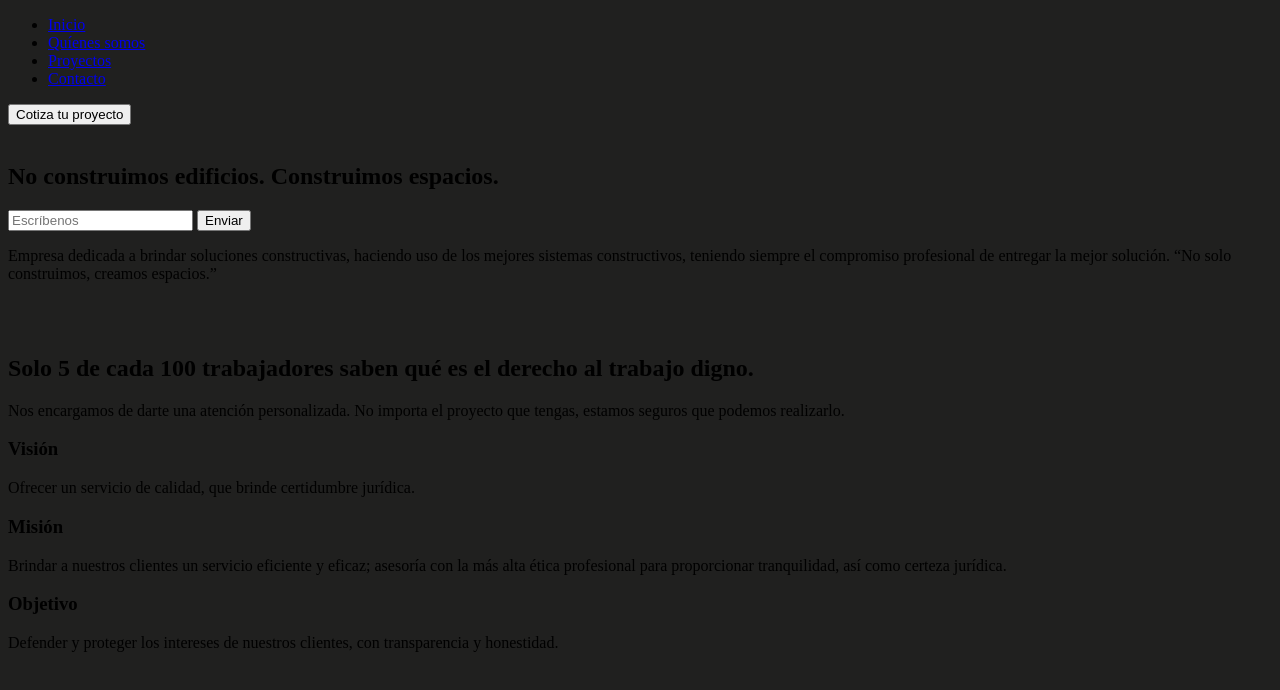
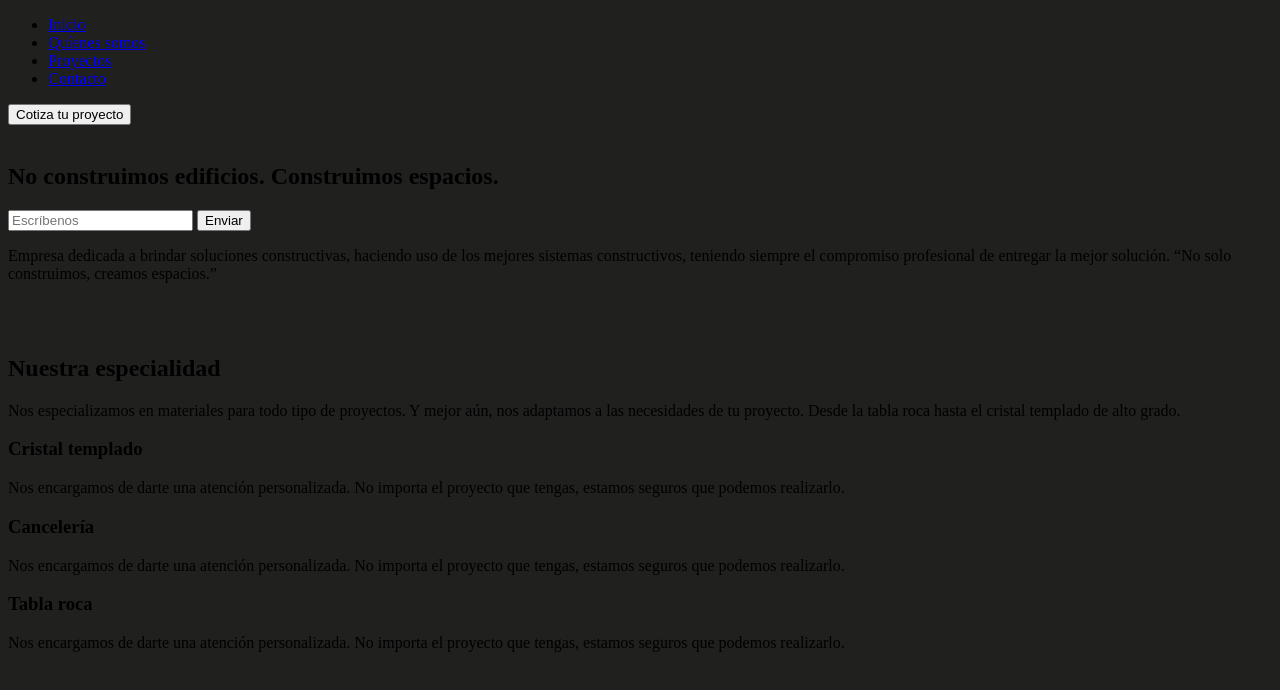
Before and after one commit to dobletaptap/pegaso, a plain HTML site: page index.html in a window 1280 px wide. Drawn offline with Linux system fonts and the light colour scheme.

Commit message:
changed imagefeat texts

```diff
--- a/index.html
+++ b/index.html
@@ -37,26 +37,20 @@
     <section class="c-imagefeat">
         <img class="c-imagefeat__image" src="./img/image-1.png" alt="">
         <div class="c-imagefeat__text-container">
-            <h2 class="c-imagefeat__title">Solo 5 de cada 100 trabajadores saben qué es el derecho al trabajo digno.
-            </h2>
-            <p class="c-imagefeat__text">Nos encargamos de darte una atención personalizada. No importa el proyecto
-                que tengas, estamos seguros que podemos realizarlo.</p>
+            <h2 class="c-imagefeat__title">Nuestra especialidad</h2>
+            <p class="c-imagefeat__text">Nos especializamos en materiales para todo tipo de proyectos. Y mejor aún, nos adaptamos a las necesidades de tu proyecto. Desde la tabla roca hasta el cristal templado de alto grado.</p>
                 <div class="c-columns c-columns--three">
                     <div class="c-columns__element">
-                        <h3 class="c-columns__element-title">Visión</h3>
-                        <p class="c-columns__element-text">Ofrecer un servicio de calidad, que brinde certidumbre jurídica.
-                        </p>
+                        <h3 class="c-columns__element-title">Cristal templado</h3>
+                        <p class="c-columns__element-text">Nos encargamos de darte una atención personalizada. No importa el proyecto que tengas, estamos seguros que podemos realizarlo.</p>
                     </div>
                     <div class="c-columns__element">
-                        <h3 class="c-columns__element-title">Misión</h3>
-                        <p class="c-columns__element-text">Brindar a nuestros clientes un servicio eficiente y eficaz;
-                            asesoría con la más alta ética profesional para proporcionar tranquilidad, así como certeza
-                            jurídica.</p>
+                        <h3 class="c-columns__element-title">Cancelería</h3>
+                        <p class="c-columns__element-text">Nos encargamos de darte una atención personalizada. No importa el proyecto que tengas, estamos seguros que podemos realizarlo.</p>
                     </div>
                     <div class="c-columns__element">
-                        <h3 class="c-columns__element-title">Objetivo</h3>
-                        <p class="c-columns__element-text">Defender y proteger los intereses de nuestros clientes, con
-                            transparencia y honestidad.</p>
+                        <h3 class="c-columns__element-title">Tabla roca</h3>
+                        <p class="c-columns__element-text">Nos encargamos de darte una atención personalizada. No importa el proyecto que tengas, estamos seguros que podemos realizarlo.</p>
                     </div>
                 </div>
         </div>
```
